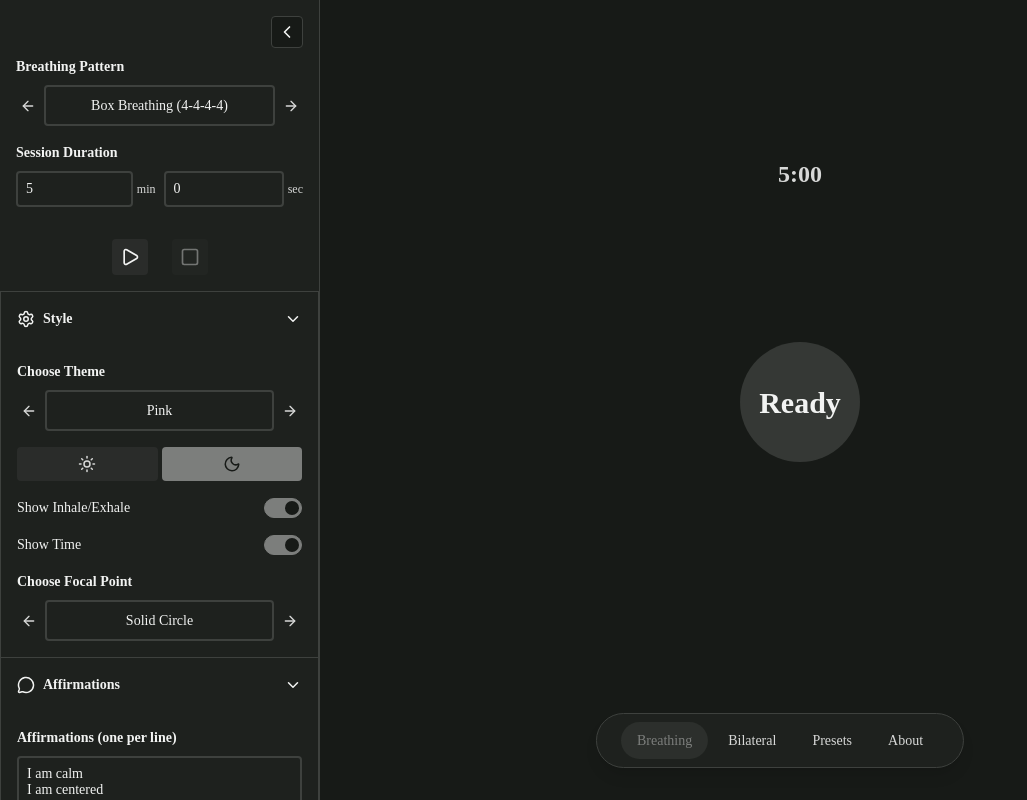
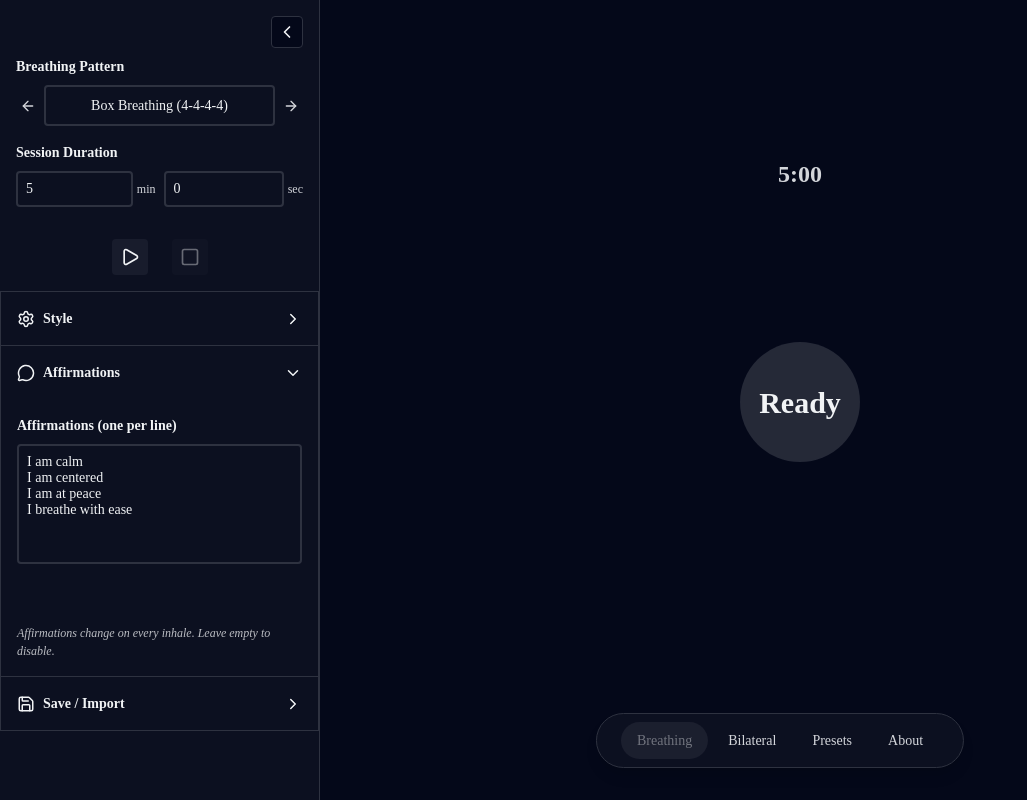
Before and after one commit to jw-rae/wellness-app, a Vue app: page /breathing in a window 1280 px wide. Both pictures are taken after a click on the button "Affirmations". Shown: the whole page, without its empty margins (0-1027 px from the left). Built offline with nearby package versions, Linux system fonts and the light colour scheme.

Commit message:
Affirmation section

```diff
--- a/src/components/bilateral/AffirmationsSection.vue
+++ b/src/components/bilateral/AffirmationsSection.vue
@@ -10,11 +10,13 @@
         <textarea
           v-model="affirmations"
           placeholder="Enter affirmations (one per line)"
-          rows="4"
+          ref="affirmationsTextarea"
+          @input="autoResize"
+          class="roomy-textarea"
         ></textarea>
       </label>
+      <div class="textarea-breathing-space"></div>
     </div>
-
     <div class="control-section">
       <label>
         <span class="label-text">Affirmation Interval: {{ affirmationInterval }}s</span>
@@ -32,12 +34,26 @@
 </template>
 
 <script setup>
-import { ref } from 'vue';
+import { ref, onMounted, nextTick } from 'vue';
 import { MessageCircle } from 'lucide-vue-next';
 import CollapsibleSection from '../ui/CollapsibleSection.vue';
-
 const affirmations = ref('I am safe\nI am healing\nI release the past\nI trust the process');
 const affirmationInterval = ref(15);
+const affirmationsTextarea = ref(null);
+
+function autoResize() {
+  nextTick(() => {
+    const ta = affirmationsTextarea.value;
+    if (ta) {
+      ta.style.height = 'auto';
+      ta.style.height = ta.scrollHeight + 32 + 'px'; // 32px for 2 lines breathing room
+    }
+  });
+}
+
+onMounted(() => {
+  autoResize();
+});
 
 defineExpose({
   affirmations,
@@ -63,7 +79,8 @@ label {
   color: var(--color-text-primary);
 }
 
-textarea {
+
+.roomy-textarea {
   width: 100%;
   padding: var(--space-sm);
   background: var(--color-surface-tertiary);
@@ -72,9 +89,15 @@ textarea {
   color: var(--color-text-primary);
   font-family: inherit;
   font-size: var(--font-size-sm);
-  resize: vertical;
-  min-height: 80px;
+  resize: none;
+  min-height: 120px;
   transition: all var(--duration-200);
+  box-sizing: border-box;
+  margin-bottom: 0;
+}
+
+.textarea-breathing-space {
+  min-height: 2.5em;
 }
 
 textarea:focus {
--- a/src/components/bilateral/BilateralControls.vue
+++ b/src/components/bilateral/BilateralControls.vue
@@ -299,6 +299,9 @@ defineExpose({
   background: transparent;
   border-right: none;
   overflow: visible;
+  pointer-events: none;
+  position: absolute;
+  z-index: 0;
 }
 
 .bilateral-controls.collapsed .toggle-btn {
--- a/src/components/breathing/AffirmationsSection.vue
+++ b/src/components/breathing/AffirmationsSection.vue
@@ -9,20 +9,37 @@
       <textarea
         id="affirmations"
         v-model="affirmations"
-        rows="5"
         placeholder="I am calm&#10;I am centered&#10;I am at peace&#10;I breathe with ease"
+        ref="affirmationsTextarea"
+        @input="autoResize"
+        class="roomy-textarea"
       ></textarea>
+      <div class="textarea-breathing-space"></div>
       <p class="help-text">Affirmations change on every inhale. Leave empty to disable.</p>
     </div>
   </CollapsibleSection>
 </template>
 
 <script setup>
-import { ref } from 'vue';
+import { ref, onMounted, nextTick } from 'vue';
 import { MessageCircle } from 'lucide-vue-next';
 import CollapsibleSection from '../ui/CollapsibleSection.vue';
+const affirmations = ref('I am calm\nI am centered\nI am at peace\nI breathe with ease');
+const affirmationsTextarea = ref(null);
 
-const affirmations = ref('I am calm\nI am centered\nI am at peace\nI breathe with ease');
+function autoResize() {
+  nextTick(() => {
+    const ta = affirmationsTextarea.value;
+    if (ta) {
+      ta.style.height = 'auto';
+      ta.style.height = ta.scrollHeight + 32 + 'px'; // 32px for 2 lines breathing room
+    }
+  });
+}
+
+onMounted(() => {
+  autoResize();
+});
 
 defineExpose({
   affirmations,
@@ -128,7 +145,8 @@ input:checked + .slider:before {
   transform: translateX(18px);
 }
 
-textarea {
+
+.roomy-textarea {
   width: 100%;
   padding: var(--space-sm);
   background: var(--color-surface-elevated);
@@ -137,8 +155,14 @@ textarea {
   color: var(--color-text-primary);
   font-size: var(--font-size-sm);
   font-family: inherit;
-  resize: vertical;
-  min-height: 80px;
+  resize: none;
+  min-height: 120px;
+  box-sizing: border-box;
+  margin-bottom: 0;
+}
+
+.textarea-breathing-space {
+  min-height: 2.5em;
 }
 
 textarea:focus {
--- a/src/components/breathing/StyleSection.vue
+++ b/src/components/breathing/StyleSection.vue
@@ -2,7 +2,7 @@
   <CollapsibleSection
     title="Style"
     :icon="Settings"
-    :initially-expanded="true"
+    :initially-expanded="false"
   >
     <div class="control-section">
       <GameSelect
@@ -67,7 +67,7 @@ import { Settings, Sun, Moon } from 'lucide-vue-next';
 import CollapsibleSection from '../ui/CollapsibleSection.vue';
 import GameSelect from '../ui/GameSelect.vue';
 
-const selectedTheme = ref('pink');
+const selectedTheme = ref('cool');
 const darkMode = ref(true);
 const showInhaleExhale = ref(true);
 const showTime = ref(true);
@@ -104,6 +104,7 @@ function setDarkMode() {
 
 onMounted(() => {
   setDarkMode();
+  document.documentElement.setAttribute('data-theme', selectedTheme.value);
 });
 
 defineExpose({
--- a/src/main.ts
+++ b/src/main.ts
@@ -20,7 +20,8 @@ app.use(router)
 const presetStore = usePresetStore()
 presetStore.initializePresets()
 
-// Set theme to pink
-document.documentElement.setAttribute('data-theme', 'green')
+// Set theme to cool and dark mode by default
+document.documentElement.setAttribute('data-theme', 'cool')
+document.documentElement.setAttribute('data-color-scheme', 'dark')
 
 app.mount('#app')
```
